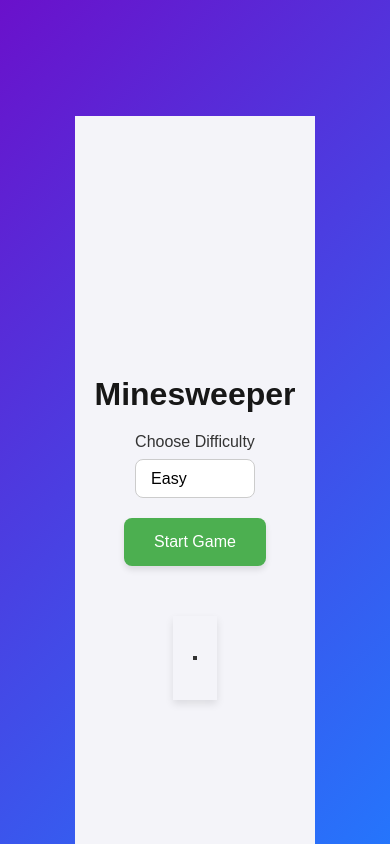
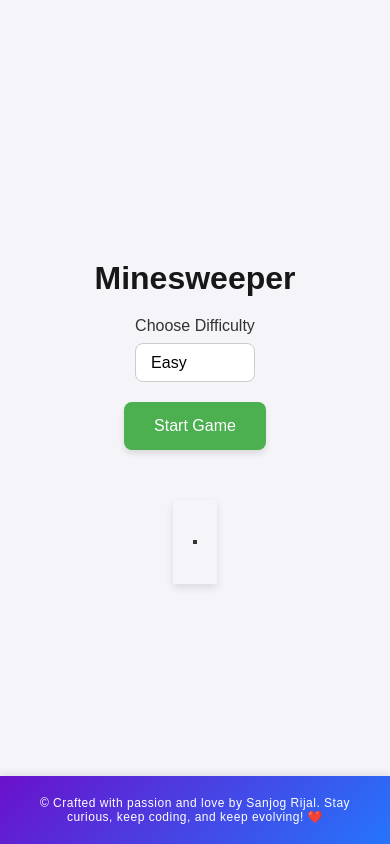
Before and after one commit to SanjogRijal/Minesweeper, a Next.js app: page / in a window 390 px wide. Built offline with nearby package versions, Linux system fonts and the light colour scheme.

Commit message:
feat: improved UIUX

```diff
--- /dev/null
+++ b/src/components/Footer.tsx
@@ -0,0 +1,14 @@
+import React from "react";
+import { FOOTER_TEXT } from "@/constants/constants";
+
+function Footer() {
+  return (
+    <div className="footer">
+      <div className="footer-content">
+        <p>&copy; {FOOTER_TEXT}</p>
+      </div>
+    </div>
+  );
+}
+
+export default Footer;
--- /dev/null
+++ b/src/components/Gameover.tsx
@@ -0,0 +1,36 @@
+/* eslint-disable @typescript-eslint/no-explicit-any */
+import { DIFFICULTY } from "@/constants/constants";
+import { generateBoard } from "@/utils";
+import { Dispatch, SetStateAction } from "react";
+
+interface IProps {
+  difficulty: string;
+  setBoard: Dispatch<SetStateAction<any[]>>;
+  setGameOver: Dispatch<SetStateAction<boolean>>;
+}
+
+export default function GameOver({
+  difficulty,
+  setBoard,
+  setGameOver,
+}: IProps) {
+  return (
+    <div className="game-over-container">
+      <div className="gameover-message">Game Over</div>
+      <button
+        className="try-again-btn mt-1"
+        style={{
+          marginTop: "10vh",
+        }}
+        onClick={() => {
+          const { rows, cols, mines } = (DIFFICULTY as any)[difficulty];
+          const newBoard = generateBoard(rows, cols, mines);
+          setBoard(newBoard as any);
+          setGameOver(false);
+        }}
+      >
+        Try Again
+      </button>
+    </div>
+  );
+}
--- a/src/pages/index.tsx
+++ b/src/pages/index.tsx
@@ -1,17 +1,5 @@
 import Head from "next/head";
-import { Geist, Geist_Mono } from "next/font/google";
-import styles from "@/styles/Home.module.css";
 import Minesweeper from "@/components/Minesweeper";
-
-const geistSans = Geist({
-  variable: "--font-geist-sans",
-  subsets: ["latin"],
-});
-
-const geistMono = Geist_Mono({
-  variable: "--font-geist-mono",
-  subsets: ["latin"],
-});
 
 export default function Home() {
   return (
@@ -20,15 +8,9 @@ export default function Home() {
         <title>Minesweeper - Sanjog Rijal</title>
         <meta name="description" content="Generated by create next app" />
         <meta name="viewport" content="width=device-width, initial-scale=1" />
-        {/* <link rel="icon" href="/favicon.ico" /> */}
       </Head>
-      <div
-        className={`${styles.page} ${geistSans.variable} ${geistMono.variable}`}
-      >
-        <main className={styles.main}>
-          <Minesweeper />
-        </main>
-      </div>
+
+      <Minesweeper />
     </>
   );
 }
--- a/src/styles/Home.module.css
+++ /dev/null
@@ -1,168 +0,0 @@
-.page {
-  --gray-rgb: 0, 0, 0;
-  --gray-alpha-200: rgba(var(--gray-rgb), 0.08);
-  --gray-alpha-100: rgba(var(--gray-rgb), 0.05);
-
-  --button-primary-hover: #383838;
-  --button-secondary-hover: #f2f2f2;
-
-  display: grid;
-  grid-template-rows: 20px 1fr 20px;
-  align-items: center;
-  justify-items: center;
-  min-height: 100svh;
-  padding: 80px;
-  gap: 64px;
-  font-family: var(--font-geist-sans);
-}
-
-@media (prefers-color-scheme: dark) {
-  .page {
-    --gray-rgb: 255, 255, 255;
-    --gray-alpha-200: rgba(var(--gray-rgb), 0.145);
-    --gray-alpha-100: rgba(var(--gray-rgb), 0.06);
-
-    --button-primary-hover: #ccc;
-    --button-secondary-hover: #1a1a1a;
-  }
-}
-
-.main {
-  display: flex;
-  flex-direction: column;
-  gap: 32px;
-  grid-row-start: 2;
-}
-
-.main ol {
-  font-family: var(--font-geist-mono);
-  padding-left: 0;
-  margin: 0;
-  font-size: 14px;
-  line-height: 24px;
-  letter-spacing: -0.01em;
-  list-style-position: inside;
-}
-
-.main li:not(:last-of-type) {
-  margin-bottom: 8px;
-}
-
-.main code {
-  font-family: inherit;
-  background: var(--gray-alpha-100);
-  padding: 2px 4px;
-  border-radius: 4px;
-  font-weight: 600;
-}
-
-.ctas {
-  display: flex;
-  gap: 16px;
-}
-
-.ctas a {
-  appearance: none;
-  border-radius: 128px;
-  height: 48px;
-  padding: 0 20px;
-  border: none;
-  border: 1px solid transparent;
-  transition:
-    background 0.2s,
-    color 0.2s,
-    border-color 0.2s;
-  cursor: pointer;
-  display: flex;
-  align-items: center;
-  justify-content: center;
-  font-size: 16px;
-  line-height: 20px;
-  font-weight: 500;
-}
-
-a.primary {
-  background: var(--foreground);
-  color: var(--background);
-  gap: 8px;
-}
-
-a.secondary {
-  border-color: var(--gray-alpha-200);
-  min-width: 180px;
-}
-
-.footer {
-  grid-row-start: 3;
-  display: flex;
-  gap: 24px;
-}
-
-.footer a {
-  display: flex;
-  align-items: center;
-  gap: 8px;
-}
-
-.footer img {
-  flex-shrink: 0;
-}
-
-/* Enable hover only on non-touch devices */
-@media (hover: hover) and (pointer: fine) {
-  a.primary:hover {
-    background: var(--button-primary-hover);
-    border-color: transparent;
-  }
-
-  a.secondary:hover {
-    background: var(--button-secondary-hover);
-    border-color: transparent;
-  }
-
-  .footer a:hover {
-    text-decoration: underline;
-    text-underline-offset: 4px;
-  }
-}
-
-@media (max-width: 600px) {
-  .page {
-    padding: 32px;
-    padding-bottom: 80px;
-  }
-
-  .main {
-    align-items: center;
-  }
-
-  .main ol {
-    text-align: center;
-  }
-
-  .ctas {
-    flex-direction: column;
-  }
-
-  .ctas a {
-    font-size: 14px;
-    height: 40px;
-    padding: 0 16px;
-  }
-
-  a.secondary {
-    min-width: auto;
-  }
-
-  .footer {
-    flex-wrap: wrap;
-    align-items: center;
-    justify-content: center;
-  }
-}
-
-@media (prefers-color-scheme: dark) {
-  .logo {
-    filter: invert();
-  }
-}
--- a/src/styles/globals.css
+++ b/src/styles/globals.css
@@ -4,7 +4,7 @@
 }
 
 @media (prefers-color-scheme: dark) {
-  :root {
+  :root body {
     --background: linear-gradient(135deg, #1c1c1c, #2a2a2a);
     --foreground: #ededed;
   }
@@ -23,7 +23,9 @@ body {
   -webkit-font-smoothing: antialiased;
   -moz-osx-font-smoothing: grayscale;
   height: 100vh;
+  width: 100%;
   background-size: cover;
+  align-items: center;
 }
 
 * {
```
Also changed, not shown: src/styles/board.css (added), src/styles/startgame.css (added).
